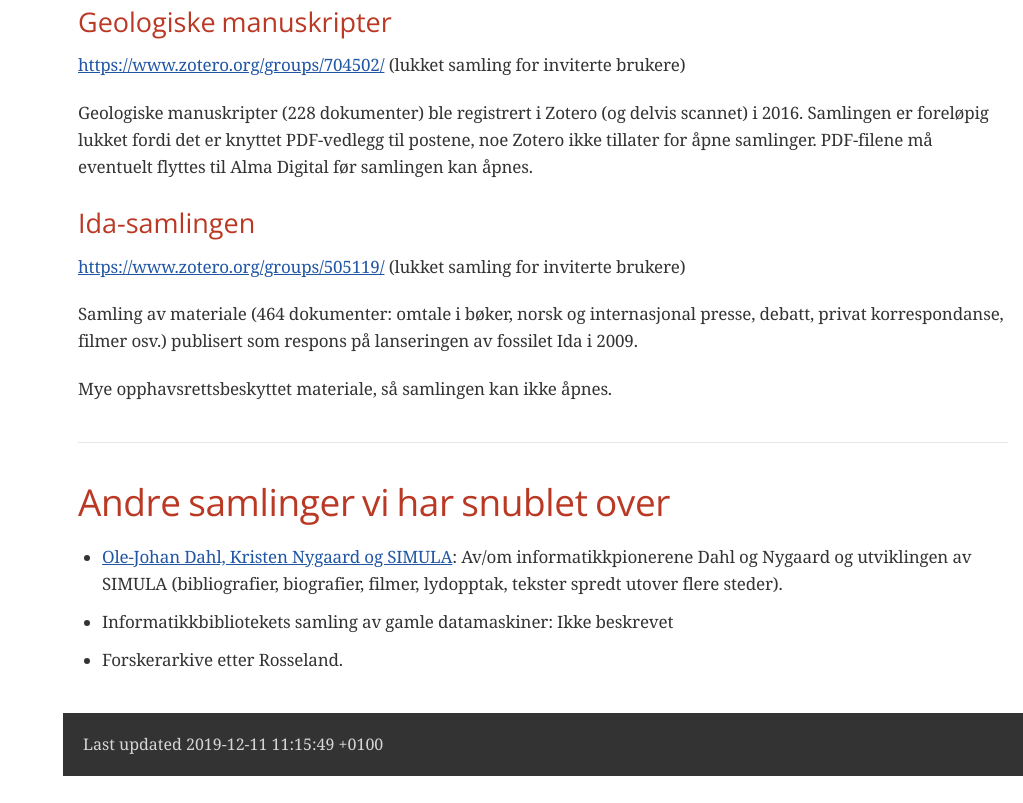
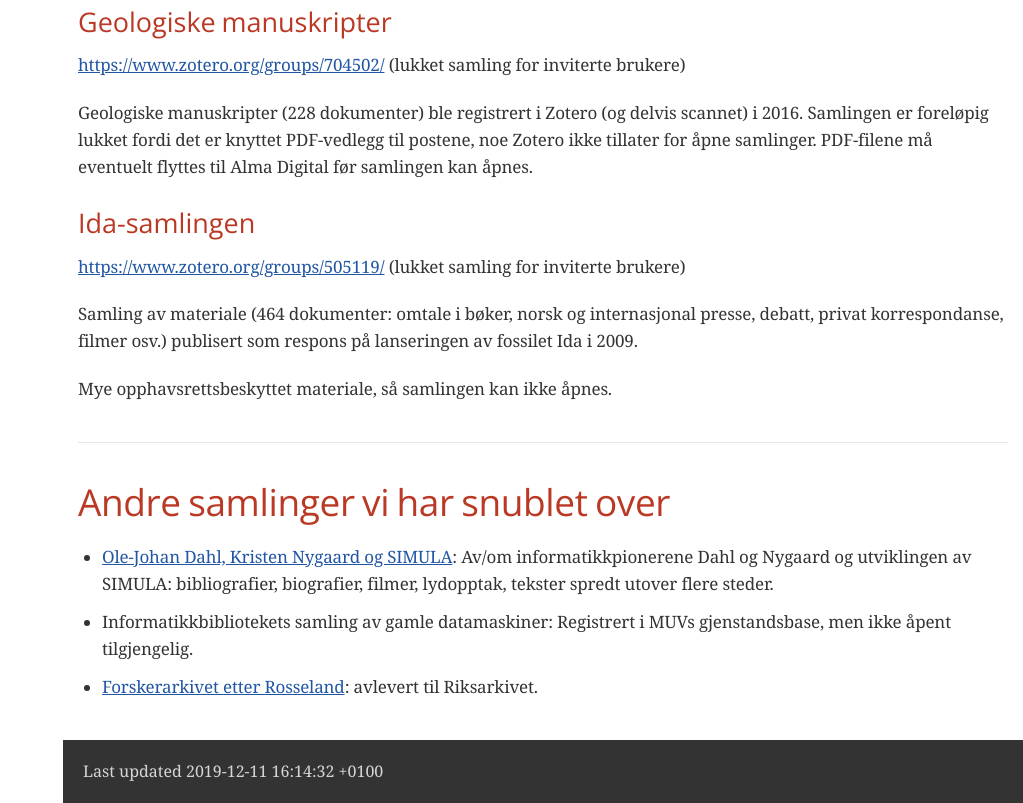
Before and after one commit to uio-library/mangfold-i-samlingene, a plain HTML site: page index.html in a window 1280 px wide. Shown: the part 3079-3882 px from the top of the page, without its empty margins (257-1280 px from the left). Before the commit the page ends 3855 px from the top, so only its background shows below. Drawn offline with nearby package versions, Linux system fonts and the light colour scheme; a web font is replaced by a local one.

Commit message:
Korrigerer om 'andre samlinger'

```diff
--- a/index.html
+++ b/index.html
@@ -634,13 +634,13 @@ PDF-filene må eventuelt flyttes til Alma Digital før samlingen kan åpnes.</p>
 <div class="ulist">
 <ul>
 <li>
-<p><a href="https://www.ub.uio.no/fag/naturvitenskap-teknologi/informatikk/faglig/dns/">Ole-Johan Dahl, Kristen Nygaard og SIMULA</a>: Av/om informatikkpionerene Dahl og Nygaard og utviklingen av SIMULA (bibliografier, biografier, filmer, lydopptak, tekster spredt utover flere steder).</p>
+<p><a href="https://www.ub.uio.no/fag/naturvitenskap-teknologi/informatikk/faglig/dns/">Ole-Johan Dahl, Kristen Nygaard og SIMULA</a>: Av/om informatikkpionerene Dahl og Nygaard og utviklingen av SIMULA: bibliografier, biografier, filmer, lydopptak, tekster spredt utover flere steder.</p>
 </li>
 <li>
-<p>Informatikkbibliotekets samling av gamle datamaskiner: Ikke beskrevet</p>
+<p>Informatikkbibliotekets samling av gamle datamaskiner: Registrert i MUVs gjenstandsbase, men ikke åpent tilgjengelig.</p>
 </li>
 <li>
-<p>Forskerarkive etter Rosseland.</p>
+<p><a href="https://www.arkivportalen.no/entity/no-a1450-01000000006069">Forskerarkivet etter Rosseland</a>: avlevert til Riksarkivet.</p>
 </li>
 </ul>
 </div>
@@ -649,7 +649,7 @@ PDF-filene må eventuelt flyttes til Alma Digital før samlingen kan åpnes.</p>
 </div>
 <div id="footer">
 <div id="footer-text">
-Last updated 2019-12-11 11:15:49 +0100
+Last updated 2019-12-11 16:14:32 +0100
 </div>
 </div>
 </body>
```
Also changed, not shown: 1 other file.
